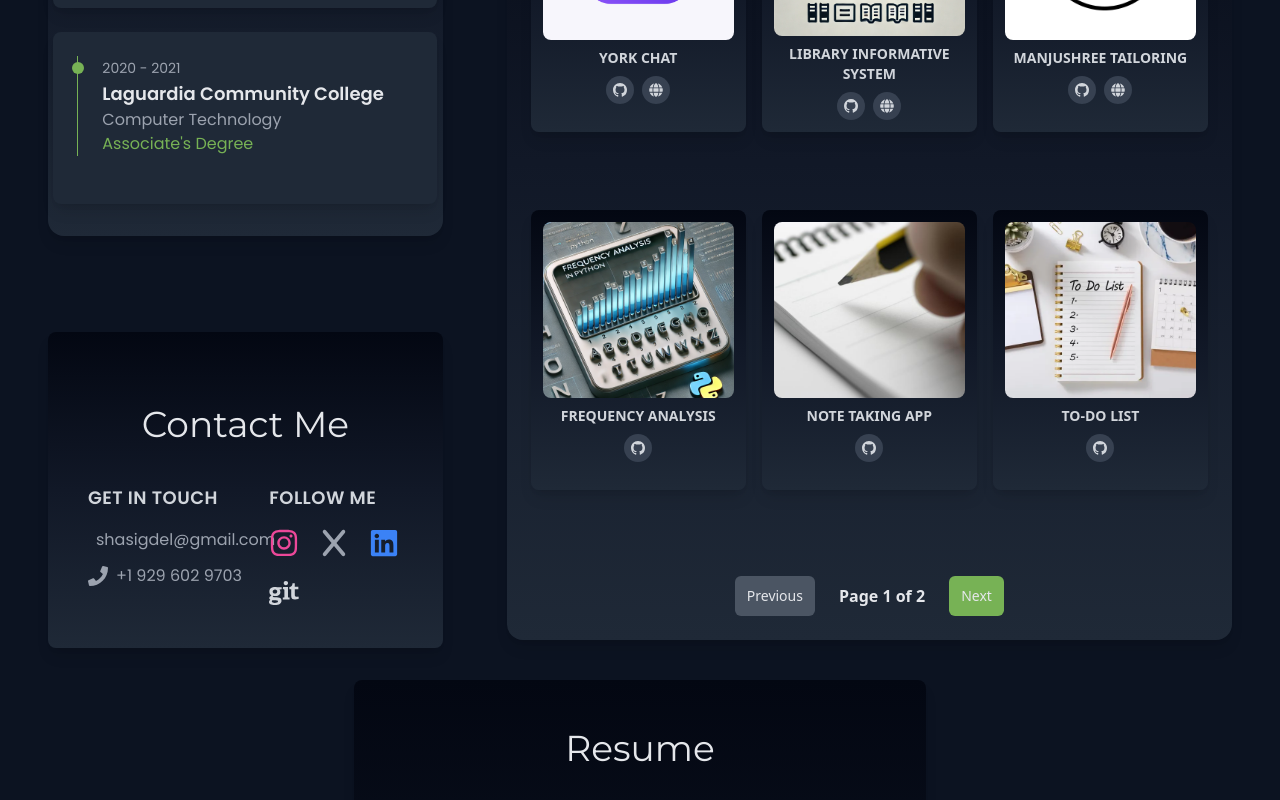
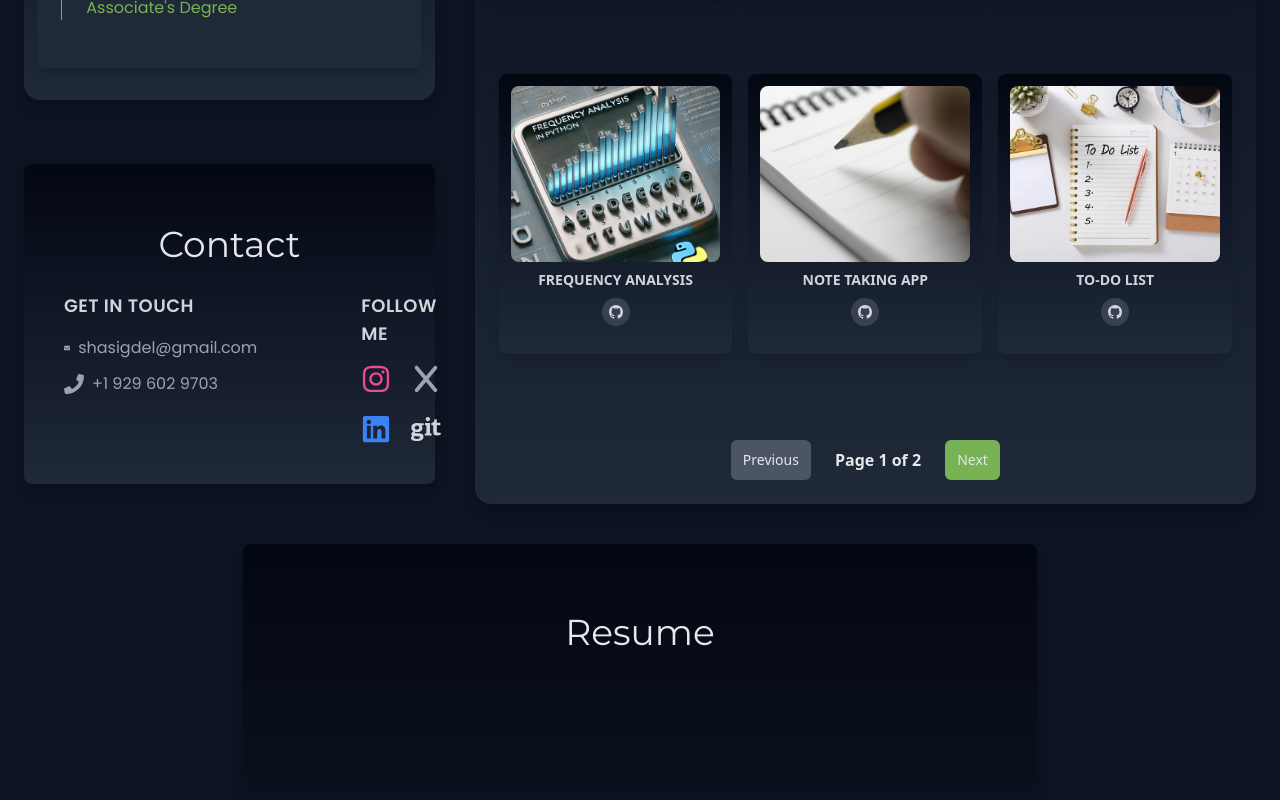
Before and after one commit to shasigdel/portfolio-website, a React (Create React App) app: page / in a window 1280 px wide. Shown: the part 1676-2476 px from the top of the page. Built offline with nearby package versions, Linux system fonts and the light colour scheme.

Commit message:
minor bug fixes

```diff
--- a/src/App.js
+++ b/src/App.js
@@ -10,24 +10,28 @@ import ResumeView from "./components/resume/ResumeView";
 function App() {
   return (
     <div className="w-full h-auto bg-bodyColor text-gray-400 overflow-x-hidden">
-      <div className="max-w-screen-4xl mx-auto px-4 sm:px-8">
+      <div className="max-w-screen-4xl mx-auto px-2 sm:px-2">
         <Navbar />
         <Home />
         <BannerIcons />
 
         {/* Flex container for side-by-side layout */}
-        <div className="mt-20 flex flex-col lg:flex-row gap-12 lg:gap-16 px-4">
-          {/* Left side: Education (fixed width) */}
-          <div className="w-full lg:w-1/3 flex flex-col gap-20">
+        <div className="mt-10 flex flex-col lg:flex-row gap-8 lg:gap-10 px-4">
+
+          {/* Left side: Education and Contact (adjusting width for proper fit) */}
+          <div className="w-full lg:w-1/3 flex flex-col gap-12">
             <Education />
             <Contact />  {/* Moved Contact here */}
           </div>
 
-          {/* Right side: Projects (larger width) */}
+          {/* Right side: Projects (adjusting width for larger screen) */}
           <div className="w-full lg:w-2/3">
             <Projects />
           </div>
+
         </div>
+
+        {/* Resume View */}
         <ResumeView />
       </div>
     </div>
--- a/src/components/contact/Contact.js
+++ b/src/components/contact/Contact.js
@@ -7,16 +7,18 @@ const Contact = () => {
     <section
       id="contact"
       className="pb-10 px-6 md:px-10 text-gray-200 font-bodyFont flex flex-col items-center
-                 bg-gradient-to-b from-gray-950 via-gray-900 to-gray-800 rounded-lg shadow-lg p-8"
+                 bg-gradient-to-b from-gray-950 via-gray-900 to-gray-800 rounded-lg shadow-lg p-8 "
     >
       {/* Section Title */}
-      <Title title="Contact Me" />
+      <Title title="Contact" />
 
       {/* Centered Content */}
-      <div className="w-full max-w-4xl flex flex-col md:flex-row justify-center md:justify-between
-                      items-center md:items-start text-center md:text-left space-y-6 md:space-y-0">
-        {/* Contact Details & Social Icons */}
-        <ContactIcon />
+      <div className="w-full max-w-4xl flex flex-col md:flex-row justify-between items-center md:items-start text-center md:text-left space-y-6 md:space-y-0">
+        {/* Social Icons */}
+        <div className="flex flex-row items-center justify-evenly w-full md:w-auto space-x-10">
+          <ContactIcon />
+          {/* Add more social media icons here */}
+        </div>
       </div>
     </section>
   );
--- a/src/components/contact/ContactIcon.js
+++ b/src/components/contact/ContactIcon.js
@@ -6,7 +6,7 @@ const ContactIcon = () => {
   return (
     <div className="w-full max-w-lg flex flex-col gap-8">
       {/* Container for Get in Touch & Follow Me */}
-      <div className="flex flex-col md:flex-row items-center md:items-start justify-between w-full space-y-6 md:space-y-0">
+      <div className="flex flex-col md:flex-row items-center md:items-start justify-between w-full space-y-6 md:space-y-0 gap-20">
 
         {/* Get in Touch Section */}
         <div className="flex flex-col gap-4 w-full md:w-1/2">
--- a/src/components/layouts/Title.js
+++ b/src/components/layouts/Title.js
@@ -3,7 +3,7 @@ import React from 'react';
 const Title = ({ title }) => {
   return (
     <div>
-      <div className='font-titleFont py-5'> {/* Reduced padding from py-20 to py-10 */}
+      <div className='font-titleFont py-2'> {/* Reduced padding from py-20 to py-10 */}
         <h1 className="my-5 text-center text-4xl capitalize">{title}</h1>
       </div>
     </div>
--- a/src/components/resume/ResumeView.js
+++ b/src/components/resume/ResumeView.js
@@ -4,13 +4,13 @@ import Title from '../layouts/Title';
 
 const ResumeView = () => {
   return (
-    <section id="resume" className="w-full pb-2 text-gray-200 flex justify-center px-9">
+    <section id="resume" className="w-full pb-2 text-gray-200 flex justify-center px-6 sm:px-9">
       {/* Card Container */}
-      <div className="bg-gradient-to-b from-gray-950 via-gray-900 to-gray-800 p-8 xl:px-10 sm:p-8 md:p-4 lg:p-4 xl:p-2 rounded-lg shadow-lg w-full sm:w-3/4 md:w-2/3 lg:w-1/5 xl:w-1/2">
+      <div className="bg-gradient-to-b from-gray-950 via-gray-900 to-gray-800 p-4 sm:p-6 md:p-8 lg:p-10 xl:px-12 rounded-lg shadow-lg w-full sm:w-3/4 md:w-2/3 lg:w-1/2 xl:w-2/3">
         <Title title="Resume" />
 
         {/* PDF Viewer */}
-        <div className="w-full h-[500px] sm:h-[600px] md:h-[700px] lg:h-[800px] xl:h-[900px] overflow-hidden">
+        <div className="w-full h-[40vh] sm:h-[50vh] md:h-[60vh] lg:h-[80vh] xl:h-[90vh] p-4">
           <iframe
             src={resume}
             width="100%"
```
